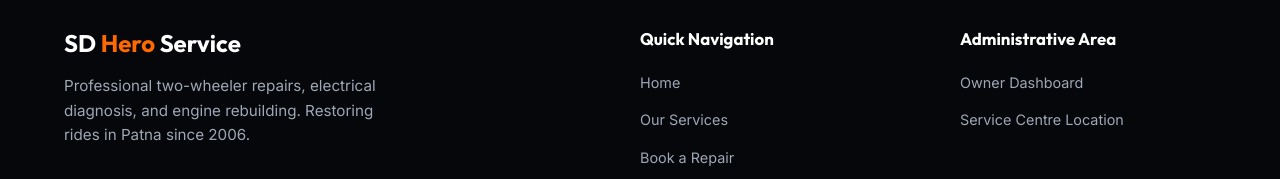
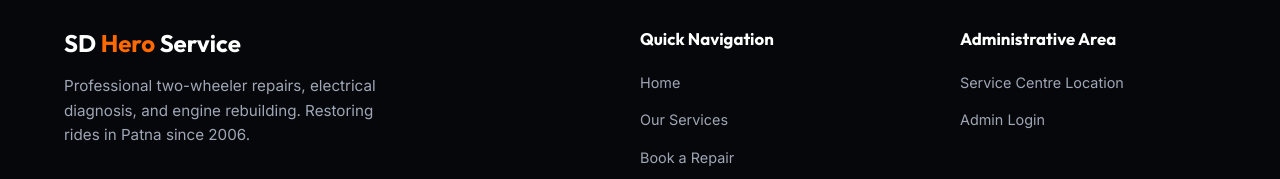
Before and after one commit to eklavya434/sd-hero, a website: page public/index.html in a window 1280 px wide. Shown: the part 10104-10283 px from the top of the page. Drawn offline with Linux system fonts and the light colour scheme.

Commit message:
Place Admin Login link at the very end of the footer's Administrative Area list

```diff
--- a/public/index.html
+++ b/public/index.html
@@ -896,8 +896,8 @@
         <div class="footer-links">
           <h5>Administrative Area</h5>
           <ul>
-            <li><a href="admin.html">Owner Dashboard</a></li>
             <li><a href="#contact">Service Centre Location</a></li>
+            <li><a href="admin.html">Admin Login</a></li>
           </ul>
         </div>
       </div>
```
